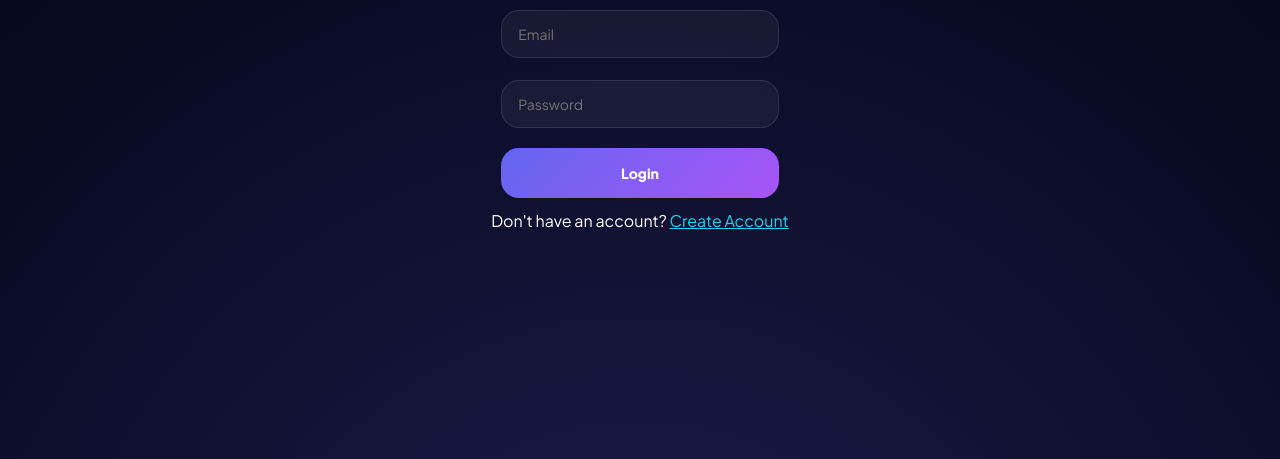
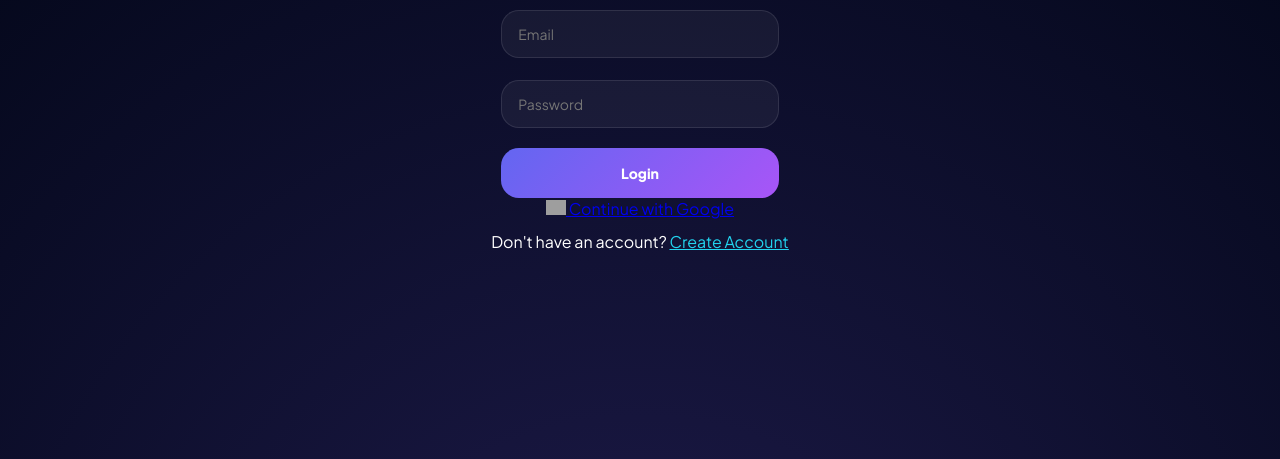
Before and after one commit to Kevinl-code/proctor-quiz-app, a Flask app: page /login in a window 1280 px wide. Shown: the part 178-637 px from the top of the page. Run offline with Flask 3, Linux system fonts and the light colour scheme; grey boxes are pictures that could not be loaded.

Commit message:
Update login.html

```diff
--- a/templates/login.html
+++ b/templates/login.html
@@ -57,6 +57,12 @@
         <input type="password" name="password" placeholder="Password" required>
         <button class="btn-primary" type="submit">Login</button>
     </form>
+            <a href="/google-login"
+   class="btn btn-light border w-100 mt-3">
+   <img src="https://cdn.jsdelivr.net/gh/devicons/devicon/icons/google/google-original.svg"
+        width="20">
+   Continue with Google
+</a>
 
     <p style="text-align:center; margin-top:12px;">Don't have an account?
         <a href="/signup" style="color: var(--accent);">Create Account</a>
```
